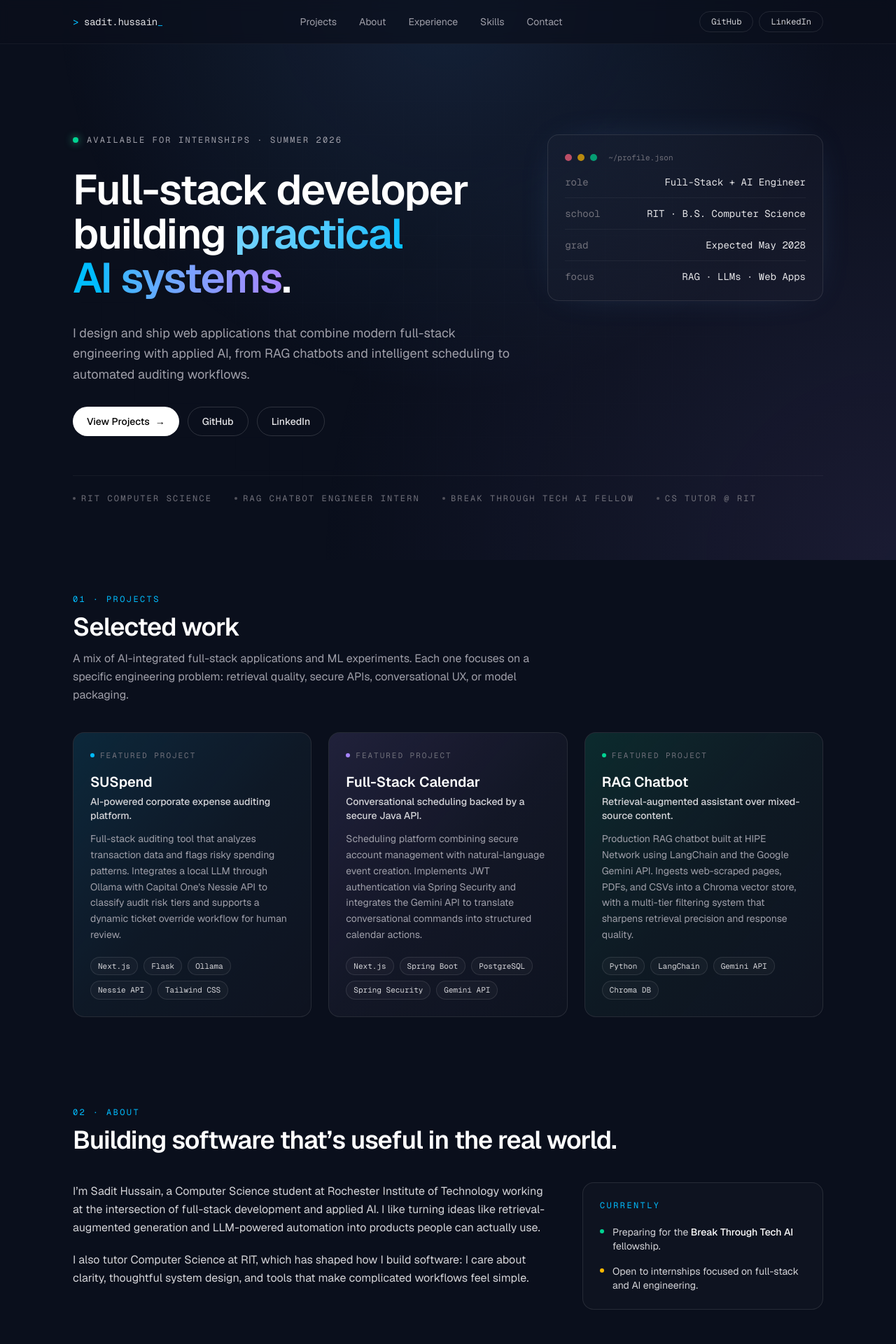
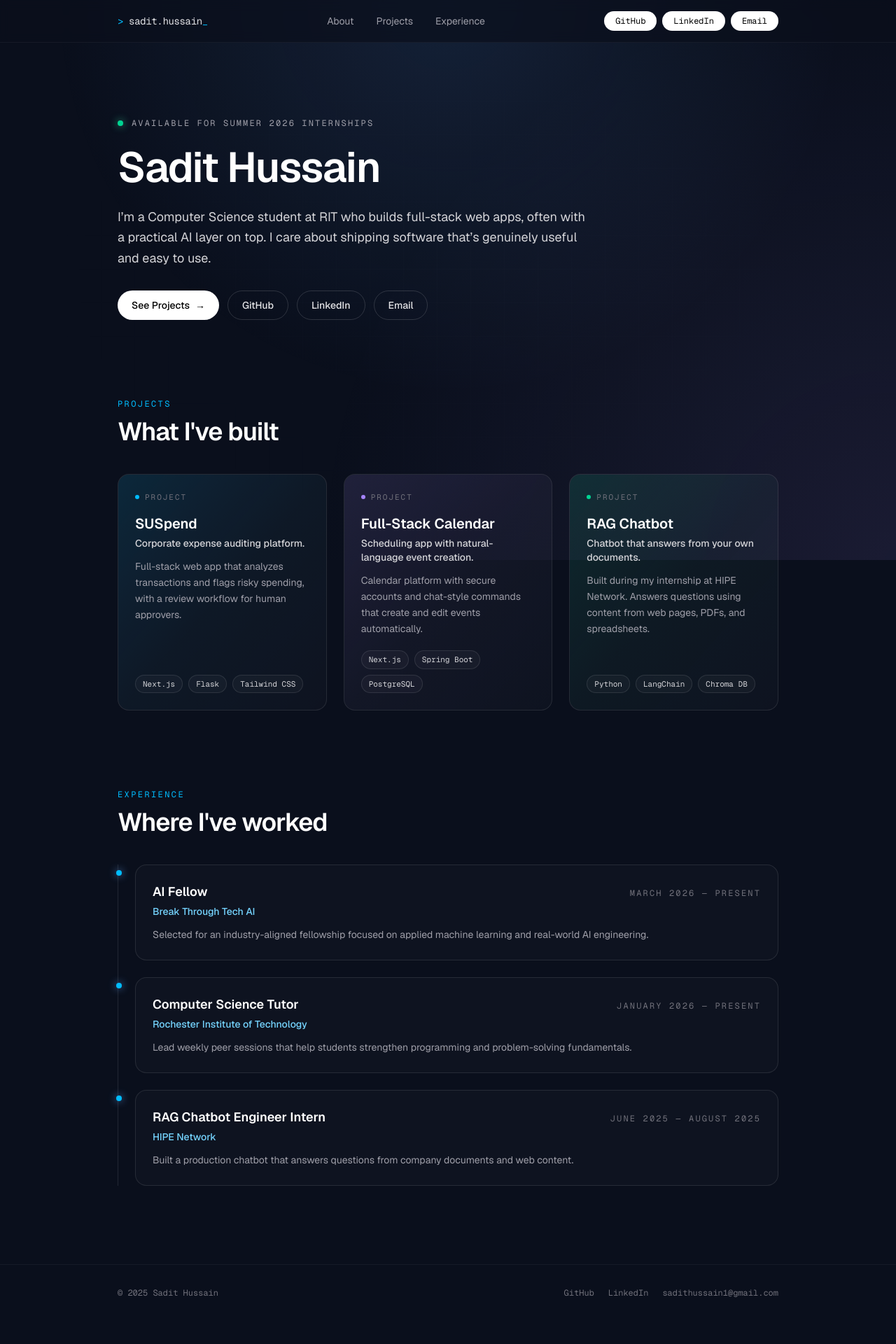
Before and after one commit to sadithussain/sadithussain.github.io, a Next.js app: page / in a window 1280 px wide. Shown: the top 1920 px of the page at 70% size. After the commit the page ends 1887 px from the top, so only its background shows below. Built offline with nearby package versions, Linux system fonts and the light colour scheme.

Commit message:
Removed bloat from website

```diff
--- a/app/page.tsx
+++ b/app/page.tsx
@@ -7,11 +7,9 @@ const LINKEDIN_URL = "https://www.linkedin.com/in/sadithussain";
 type NavLink = { label: string; href: string };
 
 const NAV_LINKS: NavLink[] = [
+  { label: "About", href: "#about" },
   { label: "Projects", href: "#projects" },
-  { label: "About", href: "#about" },
   { label: "Experience", href: "#experience" },
-  { label: "Skills", href: "#skills" },
-  { label: "Contact", href: "#contact" },
 ];
 
 type Project = {
@@ -20,37 +18,33 @@ type Project = {
   description: string;
   stack: string[];
   accent: "blue" | "violet" | "emerald" | "amber";
-  featured?: boolean;
   links?: { label: string; href: string }[];
 };
 
 const PROJECTS: Project[] = [
   {
     name: "SUSpend",
-    tagline: "AI-powered corporate expense auditing platform.",
+    tagline: "Corporate expense auditing platform.",
     description:
-      "Full-stack auditing tool that analyzes transaction data and flags risky spending patterns. Integrates a local LLM through Ollama with Capital One's Nessie API to classify audit risk tiers and supports a dynamic ticket override workflow for human review.",
-    stack: ["Next.js", "Flask", "Ollama", "Nessie API", "Tailwind CSS"],
+      "Full-stack web app that analyzes transactions and flags risky spending, with a review workflow for human approvers.",
+    stack: ["Next.js", "Flask", "Tailwind CSS"],
     accent: "blue",
-    featured: true,
   },
   {
     name: "Full-Stack Calendar",
-    tagline: "Conversational scheduling backed by a secure Java API.",
+    tagline: "Scheduling app with natural-language event creation.",
     description:
-      "Scheduling platform combining secure account management with natural-language event creation. Implements JWT authentication via Spring Security and integrates the Gemini API to translate conversational commands into structured calendar actions.",
-    stack: ["Next.js", "Spring Boot", "PostgreSQL", "Spring Security", "Gemini API"],
+      "Calendar platform with secure accounts and chat-style commands that create and edit events automatically.",
+    stack: ["Next.js", "Spring Boot", "PostgreSQL"],
     accent: "violet",
-    featured: true,
   },
   {
     name: "RAG Chatbot",
-    tagline: "Retrieval-augmented assistant over mixed-source content.",
+    tagline: "Chatbot that answers from your own documents.",
     description:
-      "Production RAG chatbot built at HIPE Network using LangChain and the Google Gemini API. Ingests web-scraped pages, PDFs, and CSVs into a Chroma vector store, with a multi-tier filtering system that sharpens retrieval precision and response quality.",
-    stack: ["Python", "LangChain", "Gemini API", "Chroma DB"],
+      "Built during my internship at HIPE Network. Answers questions using content from web pages, PDFs, and spreadsheets.",
+    stack: ["Python", "LangChain", "Chroma DB"],
     accent: "emerald",
-    featured: true,
   },
 ];
 
@@ -63,58 +57,25 @@ type ExperienceItem = {
 
 const EXPERIENCE: ExperienceItem[] = [
   {
-    role: "RAG Chatbot Engineer Intern",
-    organization: "HIPE Network",
-    period: "2025",
+    role: "AI Fellow",
+    organization: "Break Through Tech AI",
+    period: "March 2026 — Present",
     summary:
-      "Engineered a full-stack retrieval-augmented chatbot with Python, LangChain, and the Google Gemini API. Built a data pipeline that transforms web-scraped pages, PDFs, and CSVs into a Chroma vector database, and implemented a multi-tier filtering system to improve retrieval precision and response quality.",
+      "Selected for an industry-aligned fellowship focused on applied machine learning and real-world AI engineering.",
   },
   {
     role: "Computer Science Tutor",
     organization: "Rochester Institute of Technology",
-    period: "2025 — Present",
+    period: "January 2026 — Present",
     summary:
-      "Lead peer-focused study sessions and design interactive exercises that help students strengthen core programming and problem-solving skills. Partner with faculty to identify knowledge gaps and turn dense course material into approachable, structured practice.",
+      "Lead weekly peer sessions that help students strengthen programming and problem-solving fundamentals.",
   },
   {
-    role: "AI Fellow",
-    organization: "Break Through Tech AI",
-    period: "2026 — 2027",
+    role: "RAG Chatbot Engineer Intern",
+    organization: "HIPE Network",
+    period: "June 2025 — August 2025",
     summary:
-      "Selected for the Break Through Tech AI fellowship, an industry-aligned program centered on applied machine learning, technical mentorship, and building production-minded AI skills.",
-  },
-];
-
-type SkillGroup = { label: string; items: string[] };
-
-const SKILL_GROUPS: SkillGroup[] = [
-  {
-    label: "Languages",
-    items: ["TypeScript", "JavaScript", "Python", "Java", "C++", "C", "SQL"],
-  },
-  {
-    label: "Frontend",
-    items: ["Next.js", "React", "Tailwind CSS"],
-  },
-  {
-    label: "Backend",
-    items: ["Spring Boot", "Flask", "PostgreSQL", "REST APIs", "JWT / Spring Security"],
-  },
-  {
-    label: "AI / Data",
-    items: [
-      "LangChain",
-      "Google Gemini API",
-      "RAG Architecture",
-      "Chroma DB",
-      "Ollama",
-      "TensorFlow",
-      "CoreML",
-    ],
-  },
-  {
-    label: "Tools",
-    items: ["Git", "GitHub", "Linux", "VS Code"],
+      "Built a production chatbot that answers questions from company documents and web content.",
   },
 ];
 
@@ -133,20 +94,14 @@ const ACCENT_DOTS: Record<Project["accent"], string> = {
 };
 
 export default function Home() {
-  const featured = PROJECTS.filter((p) => p.featured);
-  const secondary = PROJECTS.filter((p) => !p.featured);
-
   return (
     <div className="relative flex flex-1 flex-col">
       <BackgroundGrid />
       <SiteHeader />
-      <main className="relative mx-auto flex w-full max-w-6xl flex-1 flex-col gap-32 px-6 pb-32 pt-28 sm:px-10 sm:pt-32">
-        <HeroSection />
-        <ProjectsSection featured={featured} secondary={secondary} />
+      <main className="relative mx-auto flex w-full max-w-5xl flex-1 flex-col gap-28 px-6 pb-28 pt-28 sm:px-10 sm:pt-32">
         <AboutSection />
+        <ProjectsSection />
         <ExperienceSection />
-        <SkillsSection />
-        <ContactSection />
       </main>
       <SiteFooter />
     </div>
@@ -178,9 +133,9 @@ function BackgroundGrid() {
 function SiteHeader() {
   return (
     <header className="fixed inset-x-0 top-0 z-40 border-b border-white/5 bg-[rgb(10,15,28)]/70 backdrop-blur">
-      <div className="mx-auto flex w-full max-w-6xl items-center justify-between px-6 py-4 sm:px-10">
+      <div className="mx-auto flex w-full max-w-5xl items-center justify-between px-6 py-4 sm:px-10">
         <Link
-          href="#top"
+          href="#about"
           className="font-mono text-sm tracking-tight text-zinc-200 transition-colors hover:text-white"
         >
           <span className="text-sky-400">{">"}</span> sadit.hussain
@@ -202,7 +157,7 @@ function SiteHeader() {
             href={GITHUB_URL}
             target="_blank"
             rel="noopener noreferrer"
-            className="rounded-full border border-white/10 px-4 py-1.5 font-mono text-xs text-zinc-300 transition-colors hover:border-white/25 hover:text-white"
+            className="rounded-full bg-white px-4 py-1.5 font-mono text-xs text-black transition-colors hover:bg-zinc-200"
           >
             GitHub
           </a>
@@ -210,9 +165,15 @@ function SiteHeader() {
             href={LINKEDIN_URL}
             target="_blank"
             rel="noopener noreferrer"
-            className="rounded-full border border-white/10 px-4 py-1.5 font-mono text-xs text-zinc-300 transition-colors hover:border-white/25 hover:text-white"
+            className="rounded-full bg-white px-4 py-1.5 font-mono text-xs text-black transition-colors hover:bg-zinc-200"
           >
             LinkedIn
+          </a>
+          <a
+            href={`mailto:${EMAIL}`}
+            className="rounded-full bg-white px-4 py-1.5 font-mono text-xs text-black transition-colors hover:bg-zinc-200"
+          >
+            Email
           </a>
         </div>
       </div>
@@ -220,33 +181,47 @@ function SiteHeader() {
   );
 }
 
-function HeroSection() {
+function SectionHeading({
+  eyebrow,
+  title,
+}: {
+  eyebrow: string;
+  title: string;
+}) {
   return (
-    <section id="top" className="relative pt-8 sm:pt-16">
-      <div className="grid gap-12 lg:grid-cols-[1.6fr_1fr] lg:items-start">
-        <div className="flex flex-col gap-8">
+    <div className="mb-10 flex flex-col gap-3">
+      <span className="font-mono text-xs uppercase tracking-[0.2em] text-sky-400">
+        {eyebrow}
+      </span>
+      <h2 className="text-3xl font-semibold tracking-tight text-white sm:text-4xl">
+        {title}
+      </h2>
+    </div>
+  );
+}
+
+function AboutSection() {
+  return (
+    <section id="about" className="scroll-mt-24 pt-4 sm:pt-10">
+      <div className="flex flex-col gap-6">
         <div className="flex items-center gap-3 font-mono text-xs uppercase tracking-[0.18em] text-zinc-400">
           <span className="inline-flex h-2 w-2 rounded-full bg-emerald-400 shadow-[0_0_12px_rgba(52,211,153,0.8)]" />
-            Available for internships · Summer 2026
+          Available for Summer 2026 internships
         </div>
         <h1 className="text-balance text-4xl font-semibold leading-[1.05] tracking-tight text-white sm:text-5xl lg:text-6xl">
-            Full-stack developer building{" "}
-            <span className="bg-gradient-to-r from-sky-300 via-sky-400 to-violet-400 bg-clip-text text-transparent">
-              practical AI systems
-            </span>
-            .
+          Sadit Hussain
         </h1>
-          <p className="max-w-2xl text-pretty text-lg leading-relaxed text-zinc-400">
-            I design and ship web applications that combine modern full-stack
-            engineering with applied AI, from RAG chatbots and intelligent
-            scheduling to automated auditing workflows.
+        <p className="max-w-2xl text-pretty text-lg leading-relaxed text-zinc-300">
+          I&rsquo;m a Computer Science student at RIT who builds full-stack web
+          apps, often with a practical AI layer on top. I care about shipping
+          software that&rsquo;s genuinely useful and easy to use.
         </p>
-          <div className="flex flex-wrap gap-3">
+        <div className="flex flex-wrap gap-3 pt-2">
           <a
             href="#projects"
             className="inline-flex items-center gap-2 rounded-full bg-white px-5 py-2.5 text-sm font-medium text-black transition-colors hover:bg-zinc-200"
           >
-              View Projects
+            See Projects
             <span aria-hidden>→</span>
           </a>
           <a
@@ -265,144 +240,51 @@ function HeroSection() {
           >
             LinkedIn
           </a>
+          <a
+            href={`mailto:${EMAIL}`}
+            className="inline-flex items-center gap-2 rounded-full border border-white/15 px-5 py-2.5 text-sm font-medium text-zinc-200 transition-colors hover:border-white/30 hover:text-white"
+          >
+            Email
+          </a>
         </div>
       </div>
-        <HeroCard />
-      </div>
-      <CredibilityStrip />
     </section>
   );
 }
 
-function HeroCard() {
-  const lines = [
-    { key: "role", value: "Full-Stack + AI Engineer" },
-    { key: "school", value: "RIT · B.S. Computer Science" },
-    { key: "grad", value: "Expected May 2028" },
-    { key: "focus", value: "RAG · LLMs · Web Apps" },
-  ];
-  return (
-    <div className="relative overflow-hidden rounded-2xl border border-white/10 bg-white/[0.02] p-6 shadow-[0_0_60px_-30px_rgba(96,165,250,0.35)]">
-      <div className="mb-4 flex items-center gap-2 font-mono text-[11px] text-zinc-500">
-        <span className="h-2.5 w-2.5 rounded-full bg-rose-400/70" />
-        <span className="h-2.5 w-2.5 rounded-full bg-amber-400/70" />
-        <span className="h-2.5 w-2.5 rounded-full bg-emerald-400/70" />
-        <span className="ml-2">~/profile.json</span>
-      </div>
-      <dl className="space-y-3 font-mono text-sm">
-        {lines.map((line) => (
-          <div
-            key={line.key}
-            className="flex items-start justify-between gap-4 border-b border-white/5 pb-3 last:border-none last:pb-0"
-          >
-            <dt className="text-zinc-500">{line.key}</dt>
-            <dd className="text-right text-zinc-200">{line.value}</dd>
-          </div>
-        ))}
-      </dl>
-    </div>
-  );
-}
-
-function CredibilityStrip() {
-  const items = [
-    "RIT Computer Science",
-    "RAG Chatbot Engineer Intern",
-    "Break Through Tech AI Fellow",
-    "CS Tutor @ RIT",
-  ];
-  return (
-    <div className="mt-14 flex flex-wrap items-center gap-x-8 gap-y-3 border-t border-white/5 pt-6 font-mono text-xs uppercase tracking-[0.18em] text-zinc-500">
-      {items.map((item) => (
-        <span key={item} className="inline-flex items-center gap-2">
-          <span className="h-1 w-1 rounded-full bg-zinc-600" />
-          {item}
-        </span>
-      ))}
-    </div>
-  );
-}
-
-function SectionHeading({
-  eyebrow,
-  title,
-  description,
-}: {
-  eyebrow: string;
-  title: string;
-  description?: string;
-}) {
-  return (
-    <div className="mb-10 flex flex-col gap-3">
-      <span className="font-mono text-xs uppercase tracking-[0.2em] text-sky-400">
-        {eyebrow}
-      </span>
-      <h2 className="text-3xl font-semibold tracking-tight text-white sm:text-4xl">
-        {title}
-      </h2>
-      {description ? (
-        <p className="max-w-2xl text-base leading-relaxed text-zinc-400">
-          {description}
-        </p>
-      ) : null}
-    </div>
-  );
-}
-
-function ProjectsSection({
-  featured,
-  secondary,
-}: {
-  featured: Project[];
-  secondary: Project[];
-}) {
+function ProjectsSection() {
   return (
     <section id="projects" className="scroll-mt-24">
-      <SectionHeading
-        eyebrow="01 · Projects"
-        title="Selected work"
-        description="A mix of AI-integrated full-stack applications and ML experiments. Each one focuses on a specific engineering problem: retrieval quality, secure APIs, conversational UX, or model packaging."
-      />
+      <SectionHeading eyebrow="Projects" title="What I've built" />
       <div className="grid gap-6 md:grid-cols-2 xl:grid-cols-3">
-        {featured.map((project) => (
-          <ProjectCard key={project.name} project={project} featured />
-        ))}
-      </div>
-      {secondary.length > 0 ? (
-        <div className="mt-6 grid gap-6 md:grid-cols-2">
-          {secondary.map((project) => (
+        {PROJECTS.map((project) => (
           <ProjectCard key={project.name} project={project} />
         ))}
       </div>
-      ) : null}
     </section>
   );
 }
 
-function ProjectCard({
-  project,
-  featured = false,
-}: {
-  project: Project;
-  featured?: boolean;
-}) {
+function ProjectCard({ project }: { project: Project }) {
   return (
-    <article
-      className={`group relative flex flex-col overflow-hidden rounded-2xl border border-white/10 bg-white/[0.02] p-6 transition-all duration-300 hover:-translate-y-1 hover:border-white/20 hover:bg-white/[0.04] ${
-        featured ? "min-h-[280px]" : "min-h-[220px]"
-      }`}
-    >
+    <article className="group relative flex min-h-[240px] flex-col overflow-hidden rounded-2xl border border-white/10 bg-white/[0.02] p-6 transition-all duration-300 hover:-translate-y-1 hover:border-white/20 hover:bg-white/[0.04]">
       <div
         aria-hidden
         className={`pointer-events-none absolute inset-0 bg-gradient-to-br ${ACCENT_STYLES[project.accent]} opacity-60 transition-opacity duration-300 group-hover:opacity-100`}
       />
       <div className="relative flex h-full flex-col">
         <div className="flex items-center gap-2 font-mono text-[11px] uppercase tracking-[0.18em] text-zinc-500">
-          <span className={`h-1.5 w-1.5 rounded-full ${ACCENT_DOTS[project.accent]}`} />
-          {featured ? "Featured Project" : "Project"}
+          <span
+            className={`h-1.5 w-1.5 rounded-full ${ACCENT_DOTS[project.accent]}`}
+          />
+          Project
         </div>
-        <h3 className="mt-4 text-xl font-semibold text-white">{project.name}</h3>
-        <p className="mt-1 text-sm font-medium text-zinc-300">{project.tagline}</p>
+        <h3 className="mt-4 text-xl font-semibold text-white">
+          {project.name}
+        </h3>
+        <p className="mt-1 text-sm font-medium text-zinc-300">
+          {project.tagline}
+        </p>
         <p className="mt-3 flex-1 text-sm leading-relaxed text-zinc-400">
           {project.description}
         </p>
@@ -436,58 +318,10 @@ function ProjectCard({
   );
 }
 
-function AboutSection() {
-  return (
-    <section id="about" className="scroll-mt-24">
-      <SectionHeading eyebrow="02 · About" title="Building software that’s useful in the real world." />
-      <div className="grid gap-10 lg:grid-cols-[2fr_1fr]">
-        <div className="space-y-5 text-base leading-relaxed text-zinc-300">
-          <p>
-            I’m Sadit Hussain, a Computer Science student at Rochester Institute
-            of Technology working at the intersection of full-stack development
-            and applied AI. I like turning ideas like retrieval-augmented
-            generation and LLM-powered automation into products people can
-            actually use.
-          </p>
-          <p>
-            I also tutor Computer Science at RIT, which has shaped how I build
-            software: I care about clarity, thoughtful system design, and tools
-            that make complicated workflows feel simple.
-          </p>
-        </div>
-        <aside className="rounded-2xl border border-white/10 bg-white/[0.02] p-6">
-          <h3 className="font-mono text-xs uppercase tracking-[0.2em] text-sky-400">
-            Currently
-          </h3>
-          <ul className="mt-5 space-y-4 text-sm text-zinc-300">
-            <li className="flex items-start gap-3">
-              <span className="mt-1.5 h-1.5 w-1.5 shrink-0 rounded-full bg-emerald-400" />
-              <span>
-                Preparing for the{" "}
-                <span className="font-medium text-white">Break Through Tech AI</span>{" "}
-                fellowship.
-              </span>
-            </li>
-            <li className="flex items-start gap-3">
-              <span className="mt-1.5 h-1.5 w-1.5 shrink-0 rounded-full bg-amber-400" />
-              <span>
-                Open to internships focused on full-stack and AI engineering.
-              </span>
-            </li>
-          </ul>
-        </aside>
-      </div>
-    </section>
-  );
-}
-
 function ExperienceSection() {
   return (
     <section id="experience" className="scroll-mt-24">
-      <SectionHeading
-        eyebrow="03 · Experience"
-        title="Where I’ve been shipping and teaching."
-      />
+      <SectionHeading eyebrow="Experience" title="Where I've worked" />
       <ol className="relative space-y-6 border-l border-white/10 pl-6">
         {EXPERIENCE.map((item) => (
           <li key={`${item.role}-${item.organization}`} className="relative">
@@ -497,7 +331,9 @@ function ExperienceSection() {
             />
             <article className="rounded-2xl border border-white/10 bg-white/[0.02] p-6 transition-colors hover:border-white/20">
               <div className="flex flex-wrap items-baseline justify-between gap-2">
-                <h3 className="text-lg font-semibold text-white">{item.role}</h3>
+                <h3 className="text-lg font-semibold text-white">
+                  {item.role}
+                </h3>
                 <span className="font-mono text-xs uppercase tracking-[0.18em] text-zinc-500">
                   {item.period}
                 </span>
@@ -516,97 +352,13 @@ function ExperienceSection() {
   );
 }
 
-function SkillsSection() {
-  return (
-    <section id="skills" className="scroll-mt-24">
-      <SectionHeading
-        eyebrow="04 · Skills"
-        title="Tools I reach for."
-        description="Grouped by how I actually use them in projects, not just by keyword."
-      />
-      <div className="grid gap-6 md:grid-cols-2 xl:grid-cols-3">
-        {SKILL_GROUPS.map((group) => (
-          <div
-            key={group.label}
-            className="rounded-2xl border border-white/10 bg-white/[0.02] p-6"
-          >
-            <h3 className="font-mono text-xs uppercase tracking-[0.2em] text-sky-400">
-              {group.label}
-            </h3>
-            <ul className="mt-4 flex flex-wrap gap-2">
-              {group.items.map((item) => (
-                <li
-                  key={item}
-                  className="rounded-full border border-white/10 bg-white/[0.03] px-3 py-1 font-mono text-xs text-zinc-300"
-                >
-                  {item}
-                </li>
-              ))}
-            </ul>
-          </div>
-        ))}
-      </div>
-    </section>
-  );
-}
-
-function ContactSection() {
-  return (
-    <section id="contact" className="scroll-mt-24">
-      <div className="relative overflow-hidden rounded-3xl border border-white/10 bg-white/[0.02] px-8 py-14 sm:px-14">
-        <div
-          aria-hidden
-          className="pointer-events-none absolute inset-0 bg-[radial-gradient(circle_at_top_left,rgba(96,165,250,0.18),transparent_60%)]"
-        />
-        <div className="relative flex flex-col items-start gap-8">
-          <span className="font-mono text-xs uppercase tracking-[0.2em] text-sky-400">
-            05 · Contact
-          </span>
-          <h2 className="max-w-3xl text-balance text-3xl font-semibold tracking-tight text-white sm:text-4xl">
-            Let’s build something useful.
-          </h2>
-          <p className="max-w-2xl text-pretty text-base leading-relaxed text-zinc-400">
-            I’m open to internships, collaborations, and conversations about
-            full-stack and AI engineering. The fastest way to reach me is by
-            email, or through any of the links below.
-          </p>
-          <div className="flex flex-wrap gap-3">
-            <a
-              href={`mailto:${EMAIL}`}
-              className="inline-flex items-center gap-2 rounded-full bg-white px-5 py-2.5 text-sm font-medium text-black transition-colors hover:bg-zinc-200"
-            >
-              Email Me
-              <span aria-hidden>→</span>
-            </a>
-            <a
-              href={GITHUB_URL}
-              target="_blank"
-              rel="noopener noreferrer"
-              className="inline-flex items-center gap-2 rounded-full border border-white/15 px-5 py-2.5 text-sm font-medium text-zinc-200 transition-colors hover:border-white/30 hover:text-white"
-            >
-              View GitHub
-            </a>
-            <a
-              href={LINKEDIN_URL}
-              target="_blank"
-              rel="noopener noreferrer"
-              className="inline-flex items-center gap-2 rounded-full border border-white/15 px-5 py-2.5 text-sm font-medium text-zinc-200 transition-colors hover:border-white/30 hover:text-white"
-            >
-              Connect on LinkedIn
-            </a>
-          </div>
-          <p className="font-mono text-xs text-zinc-500">{EMAIL}</p>
-        </div>
-      </div>
-    </section>
-  );
-}
-
 function SiteFooter() {
   return (
     <footer className="relative border-t border-white/5">
-      <div className="mx-auto flex w-full max-w-6xl flex-col items-start justify-between gap-3 px-6 py-8 font-mono text-xs text-zinc-500 sm:flex-row sm:items-center sm:px-10">
-        <span>© {new Date().getFullYear()} Sadit Hussain. Built with Next.js & Tailwind.</span>
+      <div className="mx-auto flex w-full max-w-5xl flex-col items-start justify-between gap-3 px-6 py-8 font-mono text-xs text-zinc-500 sm:flex-row sm:items-center sm:px-10">
+        <span>
+          © {new Date().getFullYear()} Sadit Hussain
+        </span>
         <div className="flex items-center gap-5">
           <a
             href={GITHUB_URL}
@@ -628,7 +380,7 @@ function SiteFooter() {
             href={`mailto:${EMAIL}`}
             className="transition-colors hover:text-white"
           >
-            Email
+            {EMAIL}
           </a>
         </div>
       </div>
```
Lines whose indentation alone changed are shown as unchanged.
